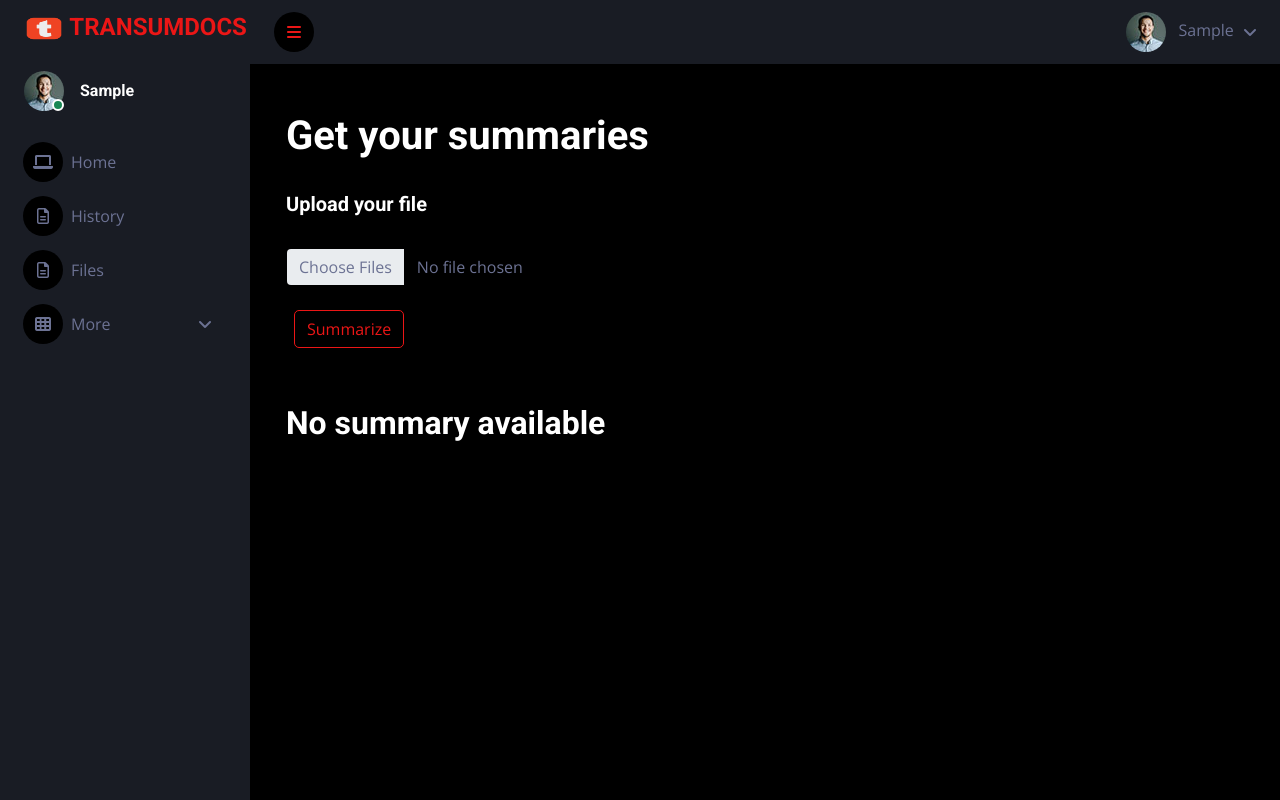
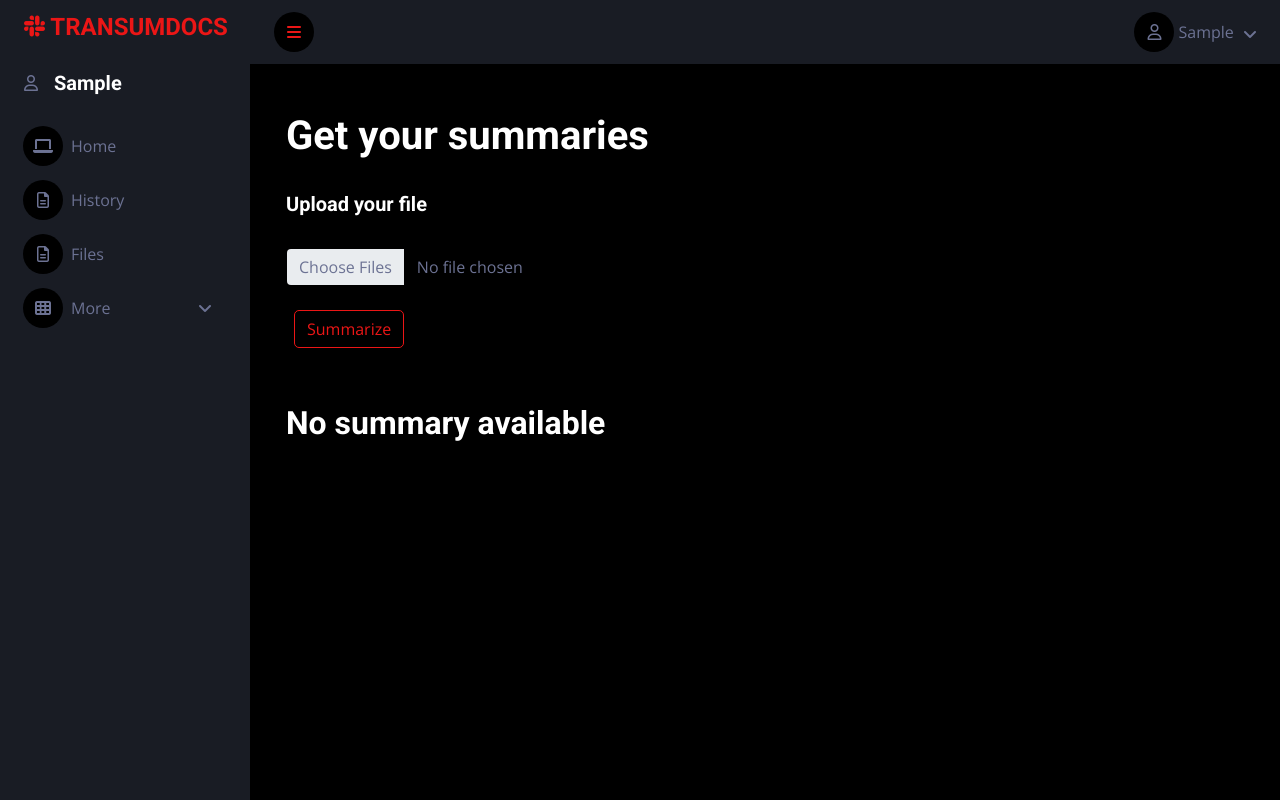
Before and after one commit to aStarrrrr/TRANSUMDOCS, a Django app: template templates/user/user_home.html in a window 1280 px wide. Run offline with Django 3.2, Linux system fonts and the light colour scheme; the template is opened without the code that fills it, so the values that code supplies are empty; the visitor is signed in with stand-in values (Sample User, id 1); some libraries are stand-ins or nearby versions.

Commit message:
User icon and logo

```diff
--- a/templates/admin/admin_header.html
+++ b/templates/admin/admin_header.html
@@ -66,8 +66,9 @@
                 </a>
                 <div class="d-flex align-items-center ms-4 mb-4">
                     <div class="position-relative">
-                        <img class="rounded-circle" src="/static/img/user.jpg" alt="" style="width: 40px; height: 40px;">
-                        <div class="bg-success rounded-circle border border-2 border-white position-absolute end-0 bottom-0 p-1"></div>
+                        <!-- <img class="rounded-circle" src="/static/img/user.jpg" alt="" style="width: 40px; height: 40px;">
+                        <div class="bg-success rounded-circle border border-2 border-white position-absolute end-0 bottom-0 p-1"></div> -->
+                        <i class="fa-regular fa-user"></i>
                     </div>
                     <div class="ms-3">
                         <h6 class="mb-0">System admin</h6>
--- a/templates/user/user_header.html
+++ b/templates/user/user_header.html
@@ -65,16 +65,18 @@
                 <a href="/user_home" class="navbar-brand mx-4 mb-3">
                     <h4 class="text-primary">
                         <!-- <i class="fa fa-user-edit me-2"> -->
-                            <img src="/static/img/tnsmds.png" alt="" style="width: 40px; height: 25px;">
+                            <!-- <img src="/static/img/tnsmds.png" alt="" style="width: 40px; height: 25px;"> -->
+                            <i class="fa-brands fa-slack"></i>
                     </i>TRANSUMDOCS</h4>
                 </a>
                 <div class="d-flex align-items-center ms-4 mb-4">
                     <div class="position-relative">
-                        <img class="rounded-circle" src="/static/img/user.jpg" alt="" style="width: 40px; height: 40px;">
-                        <div class="bg-success rounded-circle border border-2 border-white position-absolute end-0 bottom-0 p-1"></div>
+                        <!-- <img class="rounded-circle" src="/static/img/user.jpg" alt="" style="width: 40px; height: 40px;">
+                        <div class="bg-success rounded-circle border border-2 border-white position-absolute end-0 bottom-0 p-1"></div> -->
+                        <i class="fa-regular fa-user"></i>
                     </div>
                     <div class="ms-3">
-                        <h6 class="mb-0">{{ user.first_name}}</h6>
+                        <h5 class="mb-0">{{ user.first_name}}</h5>
                     </div>
                 </div>
                 <!-- <a href="/user_view_profile">View profile</a>
@@ -179,7 +181,8 @@
                     </div>
                     <div class="nav-item dropdown">
                         <a href="#" class="nav-link dropdown-toggle" data-bs-toggle="dropdown">
-                            <img class="rounded-circle me-lg-2" src="/static/img/user.jpg" alt="" style="width: 40px; height: 40px;">
+                            <!-- <img class="rounded-circle me-lg-2" src="/static/img/user.jpg" alt="" style="width: 40px; height: 40px;"> -->
+                            <i class="fa-regular fa-user"></i>
                             <span class="d-none d-lg-inline-flex">{{ user.first_name}}</span>
                         </a>
                         <div class="dropdown-menu dropdown-menu-end bg-secondary border-0 rounded-0 rounded-bottom m-0">
--- a/templates/user/user_home.html
+++ b/templates/user/user_home.html
@@ -72,12 +72,6 @@
                 <br>
                 <h5>Upload your file</h5>
                 <br>
-
-
-
-
-
-
                 <form method="POST" enctype="multipart/form-data">
                     {% csrf_token %}
                     <!-- <label style="color:white" for="pdf_file">Upload a PDF:</label>
```
Also changed, not shown: myapp/views.py (+0 -52 lines), static/media/hnd2_nUFe8xg.jpg (added).
